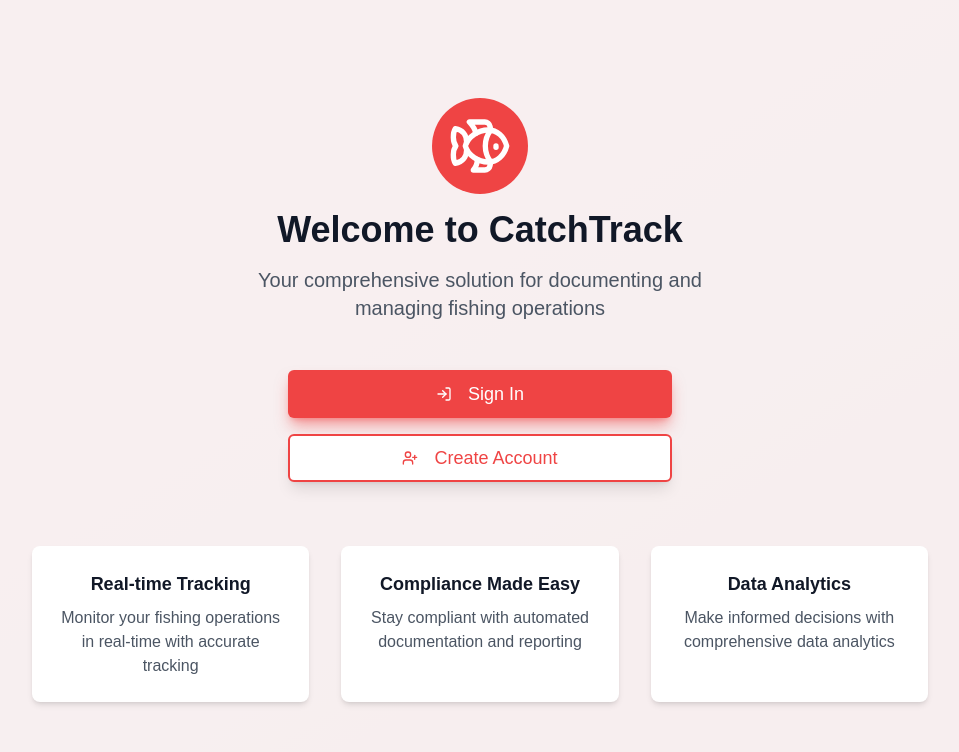
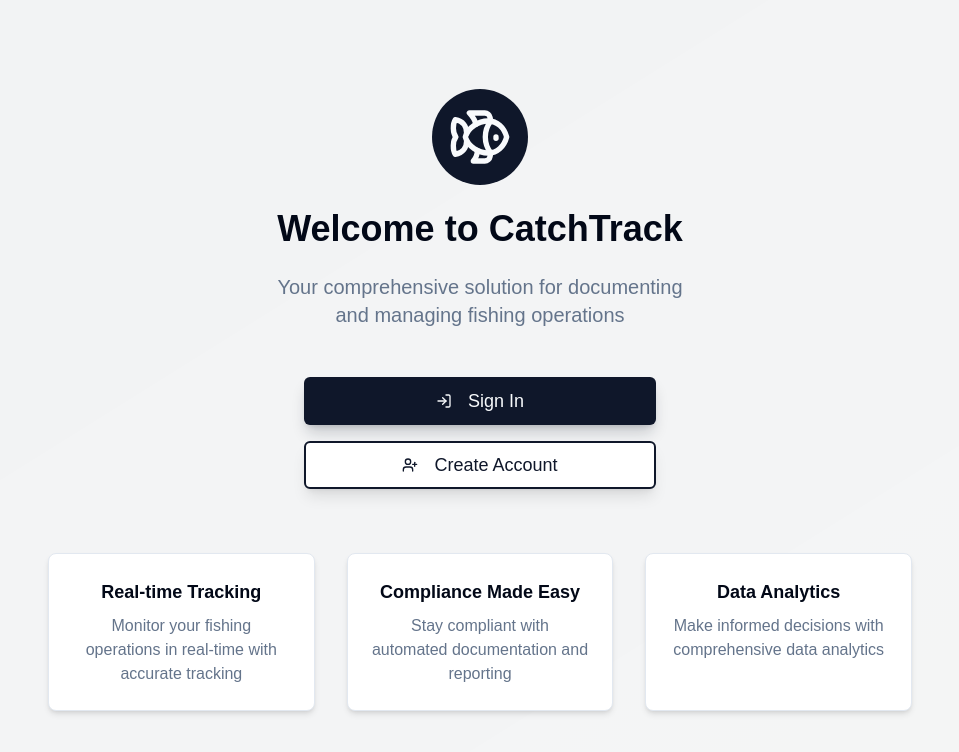
Before and after one commit to Jaco1989/catch_tracker, a Next.js app: page / in a window 1280 px wide. Shown: the top 752 px of the page, without its empty margins (160-1119 px from the left). Built offline with nearby package versions, Linux system fonts and the light colour scheme.

Commit message:
set theme file and darkmode compatibleness

```diff
--- a/app/(auth)/login/LoginForm.tsx
+++ b/app/(auth)/login/LoginForm.tsx
@@ -42,7 +42,6 @@ const LoginForm = () => {
 
       if (result?.error) {
         toast.error(result.error);
-        // If it's a credentials error, set the form error
         if (result.error.includes("Invalid email or password")) {
           form.setError("email", { message: "Invalid credentials" });
           form.setError("password", { message: "Invalid credentials" });
@@ -50,7 +49,6 @@ const LoginForm = () => {
         return;
       }
 
-      // Success will be handled by the redirect in the server action
       toast.success("Logged in successfully!");
     } catch (error) {
       console.error("Login error:", error);
@@ -61,23 +59,25 @@ const LoginForm = () => {
   };
 
   return (
-    <div className="min-h-screen bg-gray-50 flex flex-col items-center justify-center p-4">
+    <div className="min-h-screen bg-background flex flex-col items-center justify-center p-4">
       {/* Back to Home Button */}
       <div className="w-full max-w-md mb-4">
         <Button
           variant="ghost"
           onClick={() => router.push("/")}
-          className="flex items-center text-gray-600 hover:text-gray-900"
+          className="flex items-center text-muted-foreground hover:text-foreground"
         >
           <ArrowLeft className="h-4 w-4 mr-2" />
           Back to Home
         </Button>
       </div>
 
-      <div className="w-full max-w-md space-y-6 bg-white p-8 rounded-lg shadow-lg">
+      <div className="w-full max-w-md space-y-6 bg-card p-8 rounded-lg shadow-lg border border-border">
         <div className="space-y-2 text-center">
-          <h1 className="text-2xl font-semibold">Welcome to CatchTrack! 👋</h1>
-          <p className="text-gray-500">
+          <h1 className="text-2xl font-semibold text-foreground">
+            Welcome to CatchTrack! 👋
+          </h1>
+          <p className="text-muted-foreground">
             Please sign-in to your account and start the adventure
           </p>
         </div>
@@ -97,6 +97,7 @@ const LoginForm = () => {
                       disabled={isPending}
                       autoComplete="email"
                       type="email"
+                      className="bg-background"
                     />
                   </FormControl>
                   <FormMessage />
@@ -116,6 +117,7 @@ const LoginForm = () => {
                       {...field}
                       disabled={isPending}
                       autoComplete="current-password"
+                      className="bg-background"
                     />
                   </FormControl>
                   <FormMessage />
@@ -136,13 +138,13 @@ const LoginForm = () => {
                         disabled={isPending}
                       />
                     </FormControl>
-                    <FormLabel className="text-sm text-gray-500">
+                    <FormLabel className="text-sm text-muted-foreground">
                       Remember me
                     </FormLabel>
                   </div>
                   <Link
                     href="/forgot-password"
-                    className="text-sm text-red-500 hover:text-red-600 font-medium"
+                    className="text-sm text-primary hover:text-primary/90 font-medium"
                   >
                     Forgot password?
                   </Link>
@@ -152,12 +154,12 @@ const LoginForm = () => {
 
             <Button
               type="submit"
-              className="w-full bg-red-500 hover:bg-red-600 text-white"
+              className="w-full bg-primary hover:bg-primary/90 text-primary-foreground"
               disabled={isPending}
             >
               {isPending ? (
                 <div className="flex items-center">
-                  <div className="w-4 h-4 border-2 border-white border-t-transparent rounded-full animate-spin mr-2" />
+                  <div className="w-4 h-4 border-2 border-primary-foreground border-t-transparent rounded-full animate-spin mr-2" />
                   Signing in...
                 </div>
               ) : (
@@ -166,11 +168,11 @@ const LoginForm = () => {
             </Button>
 
             <div className="text-center space-y-4">
-              <div className="text-sm text-gray-500">
+              <div className="text-sm text-muted-foreground">
                 New on our platform?{" "}
                 <Link
                   href="/register"
-                  className="text-red-500 hover:text-red-600 font-medium underline"
+                  className="text-primary hover:text-primary/90 font-medium underline"
                 >
                   Create an account
                 </Link>
--- a/app/Welcome.tsx
+++ b/app/Welcome.tsx
@@ -1,4 +1,5 @@
 "use client";
+
 import { Button } from "@/components/ui/button";
 import { motion } from "framer-motion";
 import { LogIn, UserPlus, Fish } from "lucide-react";
@@ -6,20 +7,20 @@ import Link from "next/link";
 
 export default function WelcomePage() {
   return (
-    <div className="min-h-screen bg-gray-50 relative overflow-hidden">
+    <div className="min-h-screen bg-background relative overflow-hidden">
       {/* Background Pattern */}
       <div className="absolute inset-0 z-0 opacity-5">
-        <div className="absolute inset-0 bg-gradient-to-br from-red-500 to-red-600" />
-        <div className="absolute inset-0 bg-[radial-gradient(#000_0.5px,transparent_0.5px)] [background-size:24px_24px]" />
+        <div className="absolute inset-0 bg-gradient-to-br from-primary to-primary/80 dark:from-primary/50 dark:to-primary/30" />
+        <div className="absolute inset-0 bg-[radial-gradient(#000_0.5px,transparent_0.5px)] dark:bg-[radial-gradient(#fff_0.5px,transparent_0.5px)] [background-size:24px_24px]" />
       </div>
 
-      <div className="relative z-10 h-screen flex flex-col items-center justify-center p-4">
+      <div className="relative z-10 min-h-screen flex flex-col items-center justify-center px-4 py-8 md:py-12">
         {/* Logo and Title Section */}
         <motion.div
           initial={{ y: -50, opacity: 0 }}
           animate={{ y: 0, opacity: 1 }}
           transition={{ duration: 0.8, ease: "easeOut" }}
-          className="text-center space-y-4 mb-12"
+          className="text-center space-y-6 mb-8 md:mb-12"
         >
           <motion.div
             initial={{ scale: 0 }}
@@ -27,15 +28,15 @@ export default function WelcomePage() {
             transition={{ delay: 0.3, duration: 0.5 }}
             className="flex justify-center"
           >
-            <div className="bg-red-500 p-4 rounded-full">
-              <Fish className="h-16 w-16 text-white" />
+            <div className="bg-primary p-3 md:p-4 rounded-full">
+              <Fish className="h-12 w-12 md:h-16 md:w-16 text-primary-foreground" />
             </div>
           </motion.div>
           <motion.h1
             initial={{ y: 20, opacity: 0 }}
             animate={{ y: 0, opacity: 1 }}
             transition={{ delay: 0.5, duration: 0.5 }}
-            className="text-4xl font-bold text-gray-900"
+            className="text-3xl md:text-4xl font-bold text-foreground"
           >
             Welcome to CatchTrack
           </motion.h1>
@@ -43,7 +44,7 @@ export default function WelcomePage() {
             initial={{ y: 20, opacity: 0 }}
             animate={{ y: 0, opacity: 1 }}
             transition={{ delay: 0.7, duration: 0.5 }}
-            className="text-xl text-gray-600 max-w-md"
+            className="text-lg md:text-xl text-muted-foreground max-w-md mx-auto px-4"
           >
             Your comprehensive solution for documenting and managing fishing
             operations
@@ -55,14 +56,14 @@ export default function WelcomePage() {
           initial={{ y: 50, opacity: 0 }}
           animate={{ y: 0, opacity: 1 }}
           transition={{ delay: 0.9, duration: 0.8 }}
-          className="space-y-4 w-full max-w-sm"
+          className="space-y-4 w-full max-w-[280px] md:max-w-sm px-4"
         >
           <Link href="/login" className="w-full block">
             <Button
-              className="w-full bg-red-500 hover:bg-red-600 text-white h-12 text-lg shadow-lg shadow-red-500/50 transition-all hover:shadow-xl hover:shadow-red-500/40"
+              className="w-full bg-primary hover:bg-primary/90 text-primary-foreground h-11 md:h-12 text-base md:text-lg shadow-lg shadow-primary/20 transition-all hover:shadow-xl hover:shadow-primary/10"
               size="lg"
             >
-              <LogIn className="mr-2 h-5 w-5" />
+              <LogIn className="mr-2 h-4 w-4 md:h-5 md:w-5" />
               Sign In
             </Button>
           </Link>
@@ -70,10 +71,10 @@ export default function WelcomePage() {
           <Link href="/register" className="w-full block">
             <Button
               variant="outline"
-              className="w-full border-2 border-red-500 text-red-500 hover:bg-red-50 h-12 text-lg shadow-lg transition-all hover:shadow-xl"
+              className="w-full border-2 border-primary text-primary hover:bg-primary/5 h-11 md:h-12 text-base md:text-lg shadow-lg transition-all hover:shadow-xl"
               size="lg"
             >
-              <UserPlus className="mr-2 h-5 w-5" />
+              <UserPlus className="mr-2 h-4 w-4 md:h-5 md:w-5" />
               Create Account
             </Button>
           </Link>
@@ -84,47 +85,47 @@ export default function WelcomePage() {
           initial={{ y: 50, opacity: 0 }}
           animate={{ y: 0, opacity: 1 }}
           transition={{ delay: 1.1, duration: 0.8 }}
-          className="mt-16 grid grid-cols-1 md:grid-cols-3 gap-8 max-w-4xl w-full"
+          className="mt-12 md:mt-16 grid grid-cols-1 md:grid-cols-3 gap-6 md:gap-8 max-w-4xl w-full px-4"
         >
-          <div className="text-center p-6 bg-white rounded-lg shadow-md hover:shadow-lg transition-shadow duration-300">
+          <div className="text-center p-4 md:p-6 bg-card rounded-lg shadow-md hover:shadow-lg transition-shadow duration-300 border border-border">
             <motion.h3
               initial={{ scale: 0.5 }}
               animate={{ scale: 1 }}
               transition={{ delay: 1.3, duration: 0.5 }}
-              className="text-lg font-semibold text-gray-900 mb-2"
+              className="text-base md:text-lg font-semibold text-foreground mb-2"
             >
               Real-time Tracking
             </motion.h3>
-            <p className="text-gray-600">
+            <p className="text-sm md:text-base text-muted-foreground">
               Monitor your fishing operations in real-time with accurate
               tracking
             </p>
           </div>
 
-          <div className="text-center p-6 bg-white rounded-lg shadow-md hover:shadow-lg transition-shadow duration-300">
+          <div className="text-center p-4 md:p-6 bg-card rounded-lg shadow-md hover:shadow-lg transition-shadow duration-300 border border-border">
             <motion.h3
               initial={{ scale: 0.5 }}
               animate={{ scale: 1 }}
               transition={{ delay: 1.4, duration: 0.5 }}
-              className="text-lg font-semibold text-gray-900 mb-2"
+              className="text-base md:text-lg font-semibold text-foreground mb-2"
             >
               Compliance Made Easy
             </motion.h3>
-            <p className="text-gray-600">
+            <p className="text-sm md:text-base text-muted-foreground">
               Stay compliant with automated documentation and reporting
             </p>
           </div>
 
-          <div className="text-center p-6 bg-white rounded-lg shadow-md hover:shadow-lg transition-shadow duration-300">
+          <div className="text-center p-4 md:p-6 bg-card rounded-lg shadow-md hover:shadow-lg transition-shadow duration-300 border border-border">
             <motion.h3
               initial={{ scale: 0.5 }}
               animate={{ scale: 1 }}
               transition={{ delay: 1.5, duration: 0.5 }}
-              className="text-lg font-semibold text-gray-900 mb-2"
+              className="text-base md:text-lg font-semibold text-foreground mb-2"
             >
               Data Analytics
             </motion.h3>
-            <p className="text-gray-600">
+            <p className="text-sm md:text-base text-muted-foreground">
               Make informed decisions with comprehensive data analytics
             </p>
           </div>
```
Also changed, not shown: app/(auth)/register/RegisterForm.tsx (+38 -11 lines), app/globals.css (+2 -16 lines).
